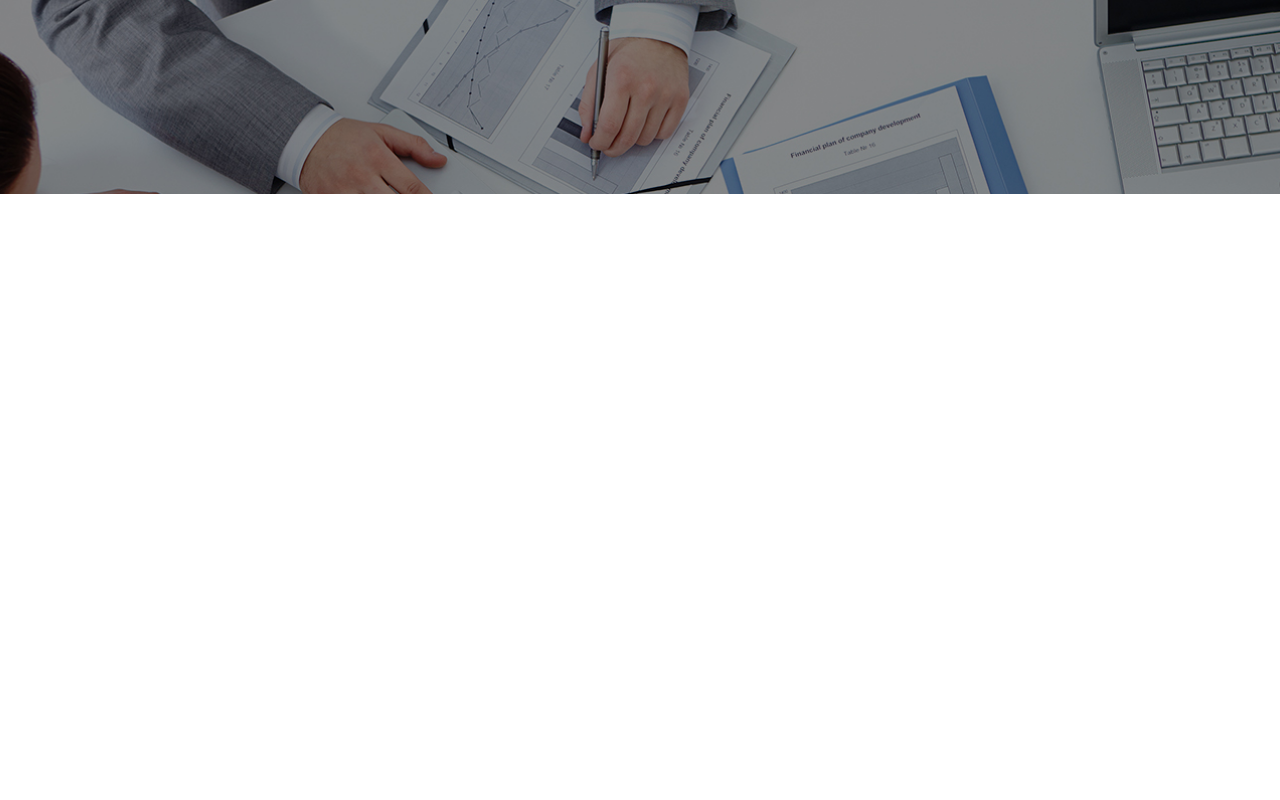
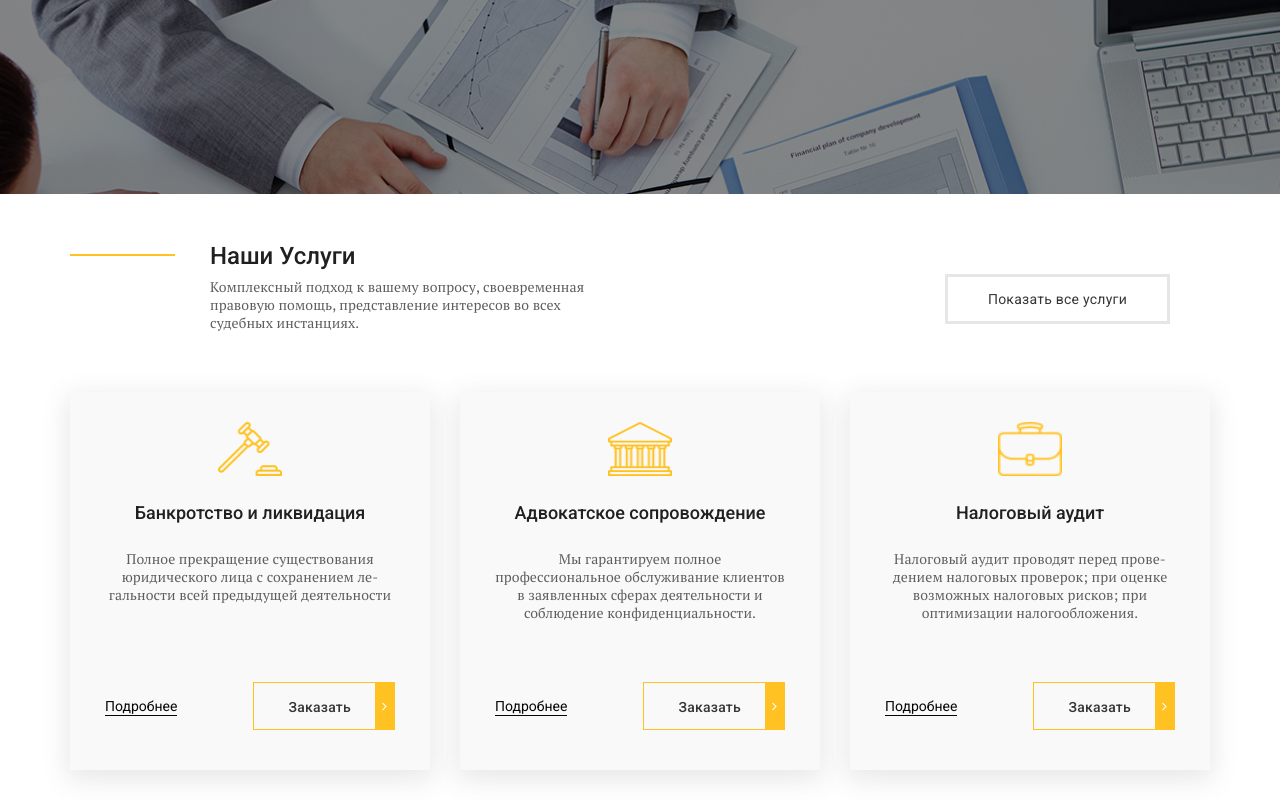
Before and after one commit to SvetlanaHolovko/test_tasks, a plain HTML site: page legal-services/index.html in a window 1280 px wide. Shown: the part 446-1246 px from the top of the page. Before the commit the page ends 800 px from the top, so only its background shows below. Drawn offline with nearby package versions, Linux system fonts and the light colour scheme; files whose address does not match are found by name.

Commit message:
Added section services

```diff
--- /dev/null
+++ b/legal-services/css/reset.css
@@ -0,0 +1,56 @@
+*,
+*::before,
+*::after {
+    box-sizing: border-box;
+    padding: 0;
+    margin: 0;
+    border: 0;
+}
+
+ul,
+ol {
+    padding: 0;
+}
+
+body,
+h1,
+h2,
+h3,
+h4,
+p,
+ul,
+ol,
+li,
+figure,
+figcaption,
+blockquote,
+dl,
+dd {
+    margin: 0;
+}
+
+body {
+    min-height: 100vh;
+    scroll-behavior: smooth;
+    text-rendering: optimizeSpeed;
+    line-height: 1;
+}
+
+ul,
+ol {
+    list-style: none;
+    padding: 0;
+    margin: 0;
+}
+
+img {
+    max-width: 100%;
+    display: block;
+}
+
+input,
+button,
+textarea,
+select {
+    font: inherit;
+}
--- a/legal-services/css/style.css
+++ b/legal-services/css/style.css
@@ -1,18 +1,9 @@
-* {
-    box-sizing: border-box;
-}
 
 a {
     text-decoration: none;
     display: inline-block;
 }
 
-ul,
-li {
-    list-style: none;
-    margin: 0;
-    padding: 0;
-}
 .clearfix {
     overflow: auto;
 }
@@ -50,6 +41,7 @@ main {
     padding: 0 15px;
 }
 
+/* Header */
 .header {
     font-family: 'Roboto', sans-serif;
     font-size: 16px;
@@ -137,10 +129,12 @@ main {
     border-color: #ffc222;
 }
 
+/* Modal */
 #modal {
     display: none;
 }
 
+/* Slider */
 .slider {
     background-image: url("../img/slider-fon.jpg");
     background-repeat: no-repeat;
@@ -180,9 +174,6 @@ main {
     margin-bottom: 40px;
 }
 
-/* .slider__btn {
-
-} */
 
 .default-btn {
     font-family: 'Roboto', sans-serif;
@@ -206,6 +197,7 @@ main {
     top: 50%;
     right: -12px;
     transform: translateY(-50%);
+    color: #fff;
 }
 
 .slick-btn {
@@ -248,3 +240,123 @@ main {
 .slick-prev::before {
     content: "\f104";
 }
+
+/* Services */
+.services {
+    padding: 50px 0 30px;
+}
+
+.services__top {
+    display: flex;
+    flex-wrap: wrap;
+    justify-content: space-between;
+    margin-bottom: 60px;
+}
+
+.services__title {
+    max-width: 520px;
+    padding-left: 140px;
+    position: relative;
+}
+
+.services__title:before {
+    content: "";
+    position: absolute;
+    width: 105px;
+    height: 2px;
+    background-color: #ffc222;
+    left: 0;
+    top: 10px;
+}
+
+.services__title h2 {
+    font-family: 'Roboto', sans-serif;
+    font-size: 24px;
+    font-weight: 500;
+    line-height: 1;
+    color: #212020;
+    margin-bottom: 10px;
+}
+
+.services__title p {
+    letter-spacing: 0.1px;
+}
+
+.services__title-btn {
+    padding-top: 30px;
+    padding-right: 40px;
+}
+
+.services__title-btn a {
+    display: inline-block;
+    font-family: 'Roboto', sans-serif;
+    font-weight: 400;
+    line-height: 24px;
+    color: #373636;
+    letter-spacing: 0.25px;
+    padding: 10px 40px;
+    border: 3px solid #e6e6e6;
+}
+
+.services__items {
+    display: flex;
+    flex-wrap: wrap;
+    justify-content: space-between;
+}
+
+.services__item {
+    display: flex;
+    flex-direction: column;
+    width: 100%;
+    max-width: 360px;
+    text-align: center;
+    padding: 30px 35px 40px;
+    background-color: #f9f9f9;
+    box-shadow: 0px 7px 24.3px 2.7px rgba(91, 89, 89, 0.14);
+}
+
+.services__item img {
+    display: inline-block;
+    width: 100%;
+    height: 100%;
+    max-width: 64px;
+    max-height: 54px;
+    margin: 0 auto;
+    margin-bottom: 25px;
+}
+
+.services__item h3 {
+    font-family: 'Roboto', sans-serif;
+    font-weight: 500;
+    font-size: 18px;
+    line-height: 24px;
+    color: #212020;
+    margin-bottom: 25px;
+}
+
+.services__item p {
+    flex: 1 1 auto;
+    letter-spacing: 0.1px;
+    margin-bottom: 60px;
+}
+
+.services__item-btn {
+    display: flex;
+    flex-wrap: wrap;
+    justify-content: space-between;
+    align-items: center;
+}
+
+.services__item-link {
+    display: inline-block;
+    vertical-align: middle;
+    font-family: 'Roboto', sans-serif;
+    color: #050505;
+    border-bottom: 1px solid #050505;
+}
+
+.services__btn {
+    color: #373636;
+    letter-spacing: 0.25px;
+    padding: 12px 24px 10px 34px;
+}
--- a/legal-services/index.html
+++ b/legal-services/index.html
@@ -13,6 +13,7 @@
     <link rel="stylesheet" href="./css/fonts.css">
     <link rel="stylesheet" href="./css/jquery.fancybox.min.css">
     <link rel="stylesheet" href="./css/slick.css">
+    <link rel="stylesheet" href="./css/reset.css">
     <link rel="stylesheet" href="./css/style.css">
 </head>
 <body>
@@ -81,6 +82,55 @@
                     </div>
                 </div>
             </section>
+            <section class="services">
+                <div class="container">
+                    <div class="services__top">
+                        <div class="services__title">
+                            <h2>Наши Услуги</h2>
+                            <p>Комплексный подход к вашему вопросу, своевременная правовую помощь, представление
+                                интересов во всех судебных инстанциях.</p>
+                        </div>
+                        <div class="services__title-btn">
+                            <a href="#">Показать все услуги</a>
+                        </div>
+                    </div>
+                    <div class="services__items">
+                        <div class="services__item">
+                            <img src="./img/services-1.png" alt="">
+                            <h3>Банкротство и ликвидация</h3>
+                            <p>Полное прекращение существования юридического лица с сохранением ле-<br>гальности всей
+                                предыдущей деятельности</p>
+                                <div class="services__item-btn">
+                                    <a class="services__item-link" href="#">Подробнее</a>
+                                    <a data-fancybox data-src="#modal" href="javascript:;" class="services__btn
+                                    default-btn" href="#">Заказать</a>
+                                </div>
+                        </div>
+                        <div class="services__item">
+                            <img src="./img/services-2.png" alt="">
+                            <h3>Адвокатское сопровождение</h3>
+                            <p>Мы гарантируем полное профессиональное обслуживание клиентов в заявленных сферах
+                                деятельности и соблюдение конфиденциальности.</p>
+                                <div class="services__item-btn">
+                                    <a class="services__item-link" href="#">Подробнее</a>
+                                    <a data-fancybox data-src="#modal" href="javascript:;" class="services__btn
+                                    default-btn" href="#">Заказать</a>
+                                </div>
+                        </div>
+                        <div class="services__item">
+                            <img src="./img/services-3.png" alt="">
+                            <h3>Налоговый аудит</h3>
+                            <p>Налоговый аудит проводят перед прове-<br>дением налоговых проверок; при оценке возможных
+                                налоговых рисков; при оптимизации налогообложения.</p>
+                                <div class="services__item-btn">
+                                    <a class="services__item-link" href="#">Подробнее</a>
+                                    <a data-fancybox data-src="#modal" href="javascript:;" class="services__btn
+                                    default-btn" href="#">Заказать</a>
+                                </div>
+                        </div>
+                    </div>
+                </div>
+            </section>
         </main>
     </div>
 
```
Also changed, not shown: legal-services/img/services-1.png (added), legal-services/img/services-2.png (added), legal-services/img/services-3.png (added).
